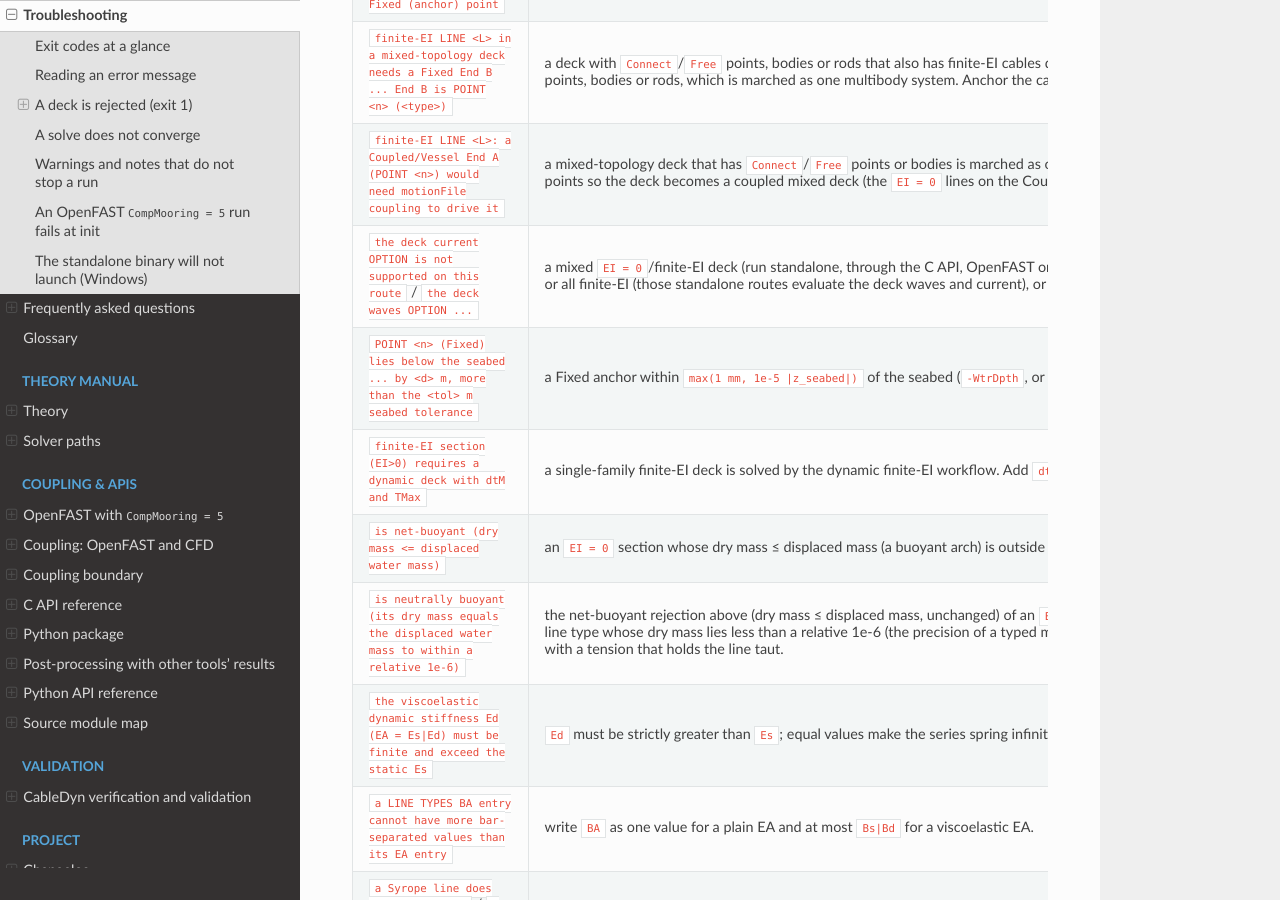
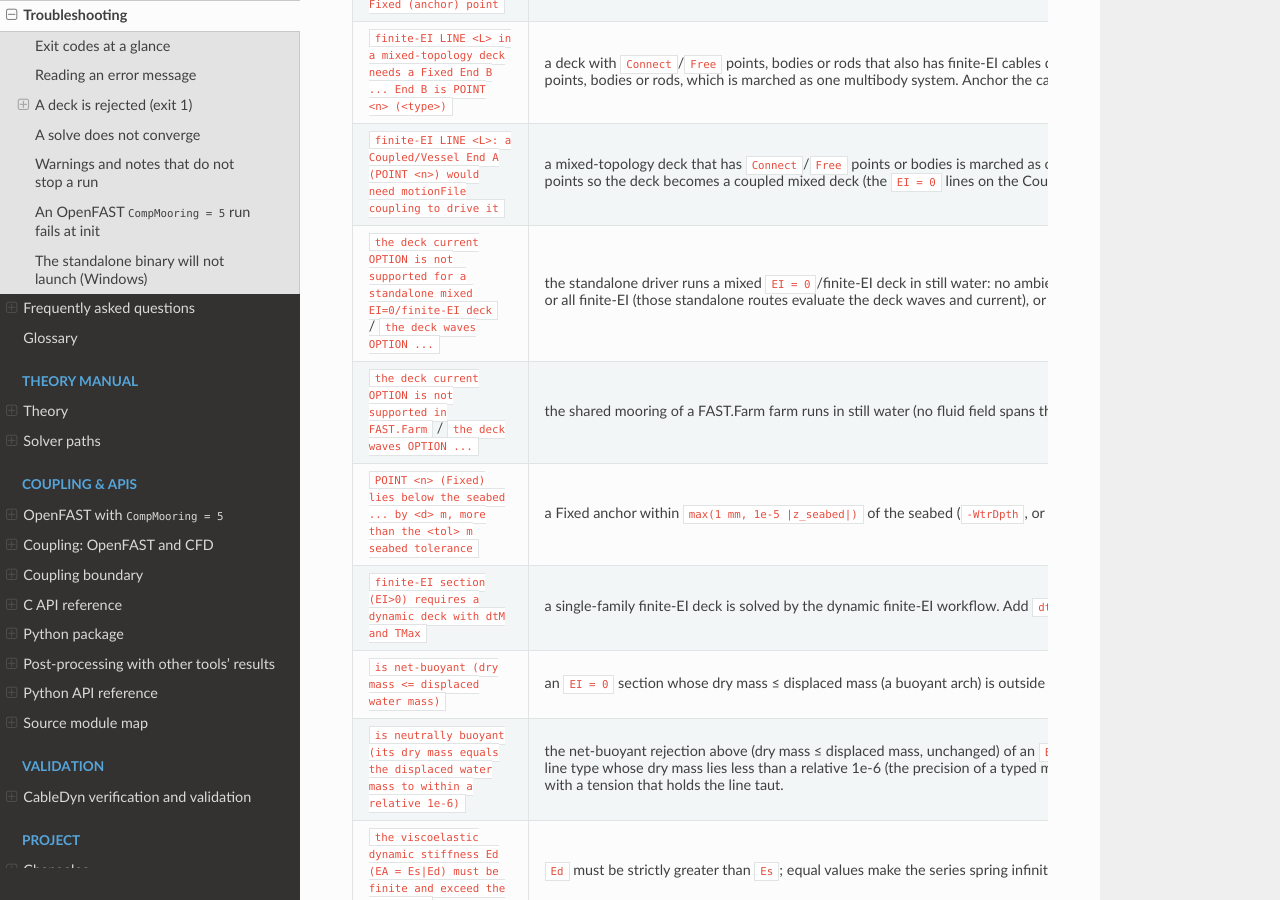
Before and after one commit to SMI-Lab-Inha/CableDyn, a Sphinx documentation site: the page built from doc/troubleshooting.rst, in a window 1280 px wide and 900 px high, scrolled down 4086 px. Built offline with Sphinx 7.4.7 and the Read the Docs theme 3.1.0, drawn with Linux system fonts in a browser that asks for light colours.

Commit message:
fix: name the rejecting route and keep the strain note
The rejection of deck waves or current on the still-water routes listed
the C API and single-turbine OpenFAST, which never reach it, and told a
FAST.Farm user to let the host supply the fluid. It now names the route
that rejects the deck: a standalone mixed EI=0/finite-EI deck is told
to remove the OPTION, use a single-family deck, or couple the deck to
OpenFAST with SeaState; a FAST.Farm deck is told the farm runs in still
water and to remove the OPTION. The troubleshooting rows, the
changelog and the driver test follow.

The friction-anchor mapping, run twice per step, now gives its per-node
seabed query only a short share of the caller's message buffer, as the
load assembly does.

A cable whose notes ended with the omission marker in its 1024-character
buffer lost the static strain note when the notes were copied into the
2048-character line summary. A note that fits now goes before the
marker, which stays last.

Signed-off-by: Jae Hoon Seo <jaehoon.seo@inha.ac.kr>

```diff
--- a/CMakeLists.txt
+++ b/CMakeLists.txt
@@ -2230,8 +2230,8 @@ cabledyn_msg_test(pliant_connect_end_b msg_pliant_connect_end_b.dat 1
   "finite-EI LINE 1 in a mixed-topology deck needs a Fixed End B;End B is POINT 2 .connect.;Anchor the cable on a Fixed point"
   "")
 cabledyn_msg_test(mixed_current msg_mixed_current.dat 1
-  "the deck current OPTION is not supported on this route;a standalone mixed deck;runs the mooring in STILL WATER"
-  "this coupled mode")
+  "the deck current OPTION is not supported for a standalone mixed EI=0/finite-EI deck;runs the mooring in STILL WATER;couple the deck to OpenFAST .CompMooring = 5. with SeaState"
+  "this coupled mode;the C API;FAST.Farm")
 cabledyn_msg_test(mixed_connect_coupled_cable msg_mixed_connect_coupled_cable.dat 1
   "finite-EI LINE 3: a Coupled/Vessel End A .POINT 1. would need motionFile coupling to drive it;remove the Connect/Free points;held still .that route takes no motionFile either."
   "is driven by a motionFile")
--- a/doc/troubleshooting.rst
+++ b/doc/troubleshooting.rst
@@ -284,12 +284,16 @@ Model data
        deck (the ``EI = 0`` lines on the Coupled point directly): a host (OpenFAST
        ``CompMooring = 5`` or the C API) drives its Coupled points, and the standalone driver
        runs it with them held still (that route takes no ``motionFile`` either).
-   * - ``the deck current OPTION is not supported on this route`` / ``the deck waves OPTION ...``
-     - a mixed ``EI = 0``/finite-EI deck (run standalone, through the C API, OpenFAST or
-       FAST.Farm) runs the mooring in still water: no ambient fluid field covers its span, and
-       a coupled host supplies its own waves and current. Remove the ``waves``/``current``
-       OPTION, run a deck whose lines are all ``EI = 0`` or all finite-EI (those standalone
-       routes evaluate the deck waves and current), or let the OpenFAST host supply them.
+   * - ``the deck current OPTION is not supported for a standalone mixed EI=0/finite-EI deck`` /
+       ``the deck waves OPTION ...``
+     - the standalone driver runs a mixed ``EI = 0``/finite-EI deck in still water: no ambient
+       fluid field covers its span. Remove the ``waves``/``current`` OPTION, run a deck whose
+       lines are all ``EI = 0`` or all finite-EI (those standalone routes evaluate the deck waves
+       and current), or couple the deck to OpenFAST (``CompMooring = 5``) with SeaState, which
+       supplies them.
+   * - ``the deck current OPTION is not supported in FAST.Farm`` / ``the deck waves OPTION ...``
+     - the shared mooring of a FAST.Farm farm runs in still water (no fluid field spans the
+       farm). Remove the ``waves``/``current`` OPTION.
    * - ``POINT <n> (Fixed) lies below the seabed ... by <d> m, more than the <tol> m seabed
        tolerance``
      - a Fixed anchor within ``max(1 mm, 1e-5 |z_seabed|)`` of the seabed (``-WtrDpth``, or the
```
Also changed, not shown: CHANGELOG.md (+4 -2 lines), 2 other files.
